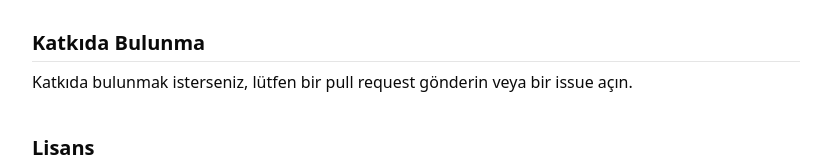
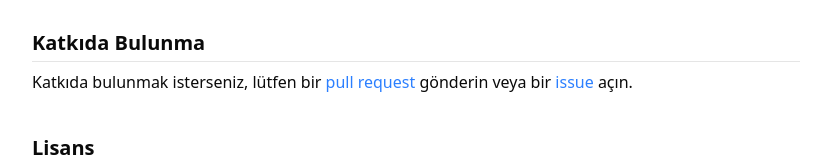
Before and after one commit to mustafagenc/kurlar, a Next.js app in the folder demo/: page / in a window 1280 px wide. Shown: the part 2052-2212 px from the top of the page, without its empty margins (224-1055 px from the left). Built offline with nearby package versions, Linux system fonts and the light colour scheme.

Commit message:
update readme.md

```diff
--- a/demo/src/app/page.tsx
+++ b/demo/src/app/page.tsx
@@ -114,8 +114,25 @@ export default function Page() {
           Katkıda Bulunma
         </h3>
         <p>
-          Katkıda bulunmak isterseniz, lütfen bir pull request gönderin veya bir
-          issue açın.
+          Katkıda bulunmak isterseniz, lütfen bir{" "}
+          <Link
+            href={"https://github.com/mustafagenc/kurlar/pulls"}
+            className="text-blue-500 hover:underline"
+            target="_blank"
+            rel="noopener noreferrer"
+          >
+            pull request
+          </Link>{" "}
+          gönderin veya bir{" "}
+          <Link
+            href={"https://github.com/mustafagenc/kurlar/issues"}
+            className="text-blue-500 hover:underline"
+            target="_blank"
+            rel="noopener noreferrer"
+          >
+            issue
+          </Link>{" "}
+          açın.
         </p>
       </div>
       <div>
```
Also changed, not shown: 1 other file (tests, documents, lock files or other folders).
